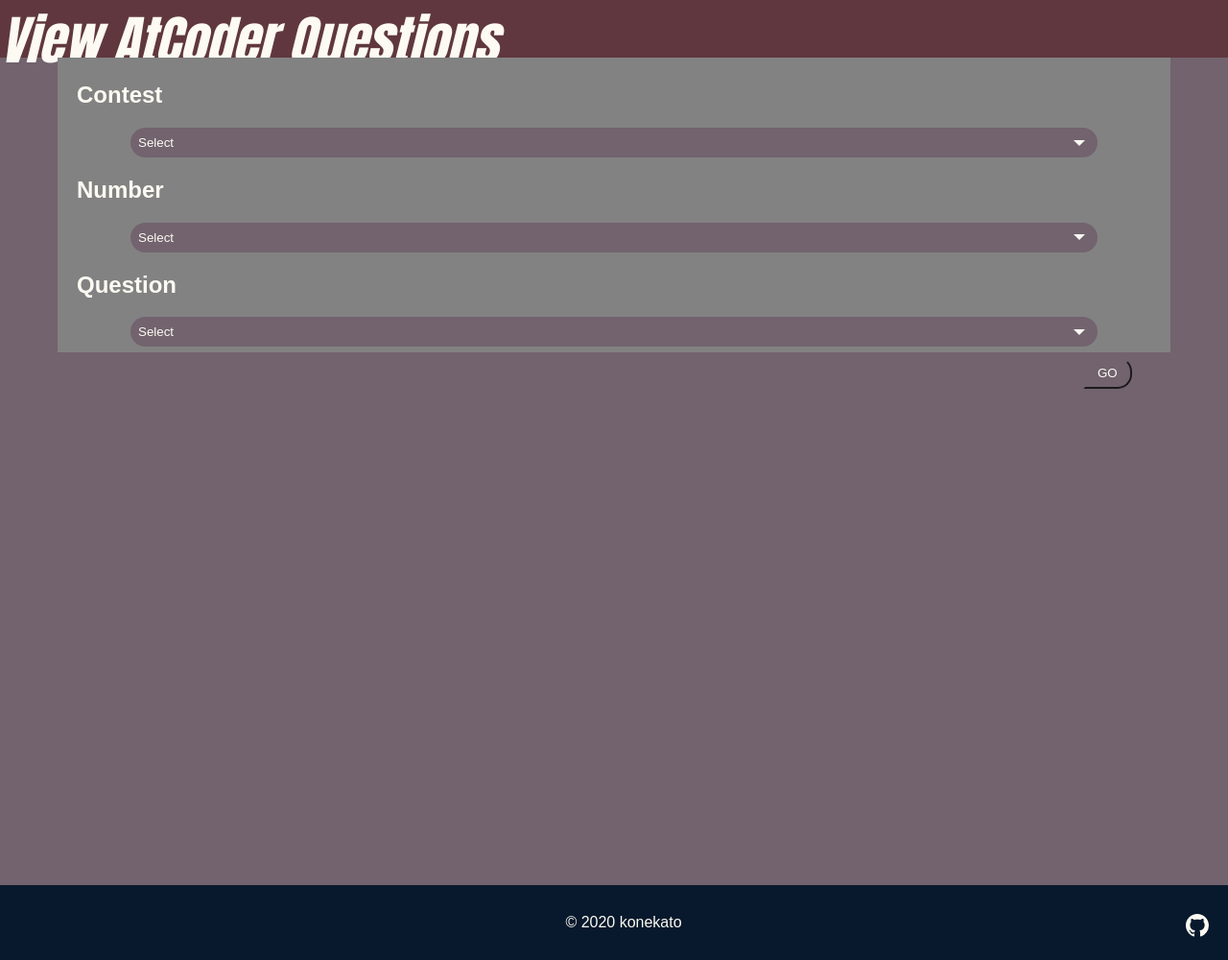
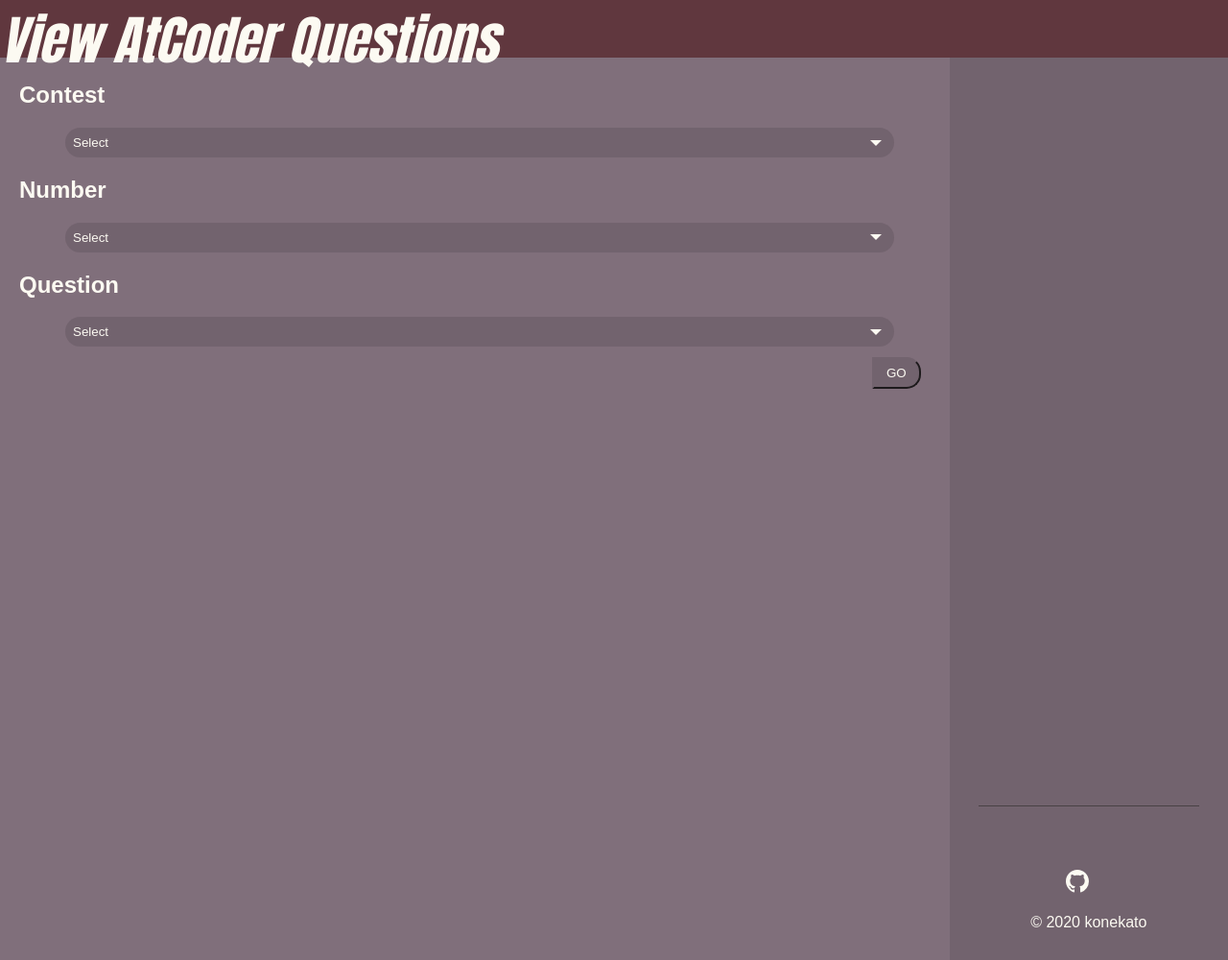
Before and after one commit to konekato/view-atcoder-questions, a Django app: page /home/ in a window 1280 px wide. Shown: the whole page at 96% size. Run offline with Django 3.2, Linux system fonts and the light colour scheme.

Commit message:
viewを改善

```diff
--- a/api/static/css/default.css
+++ b/api/static/css/default.css
@@ -1,8 +1,10 @@
-body{
+body {
+    height: auto;
+    width: auto;
     margin: 0px;
     padding: 0px;
 
-    background-color: #72636E;
+    background-color: #806f7b;
 
     font-family: Arial, Helvetica, sans-serif;
     color: #FCFAF2;
@@ -17,8 +19,8 @@
 }
 
 hr {
-    background-color: #828281;
-    border-bottom: #828282;
+    background-color: #72636E;
+    border-bottom: #72636E;
     padding: 0.5px 5px;
 
 }
@@ -37,6 +39,9 @@
     width: 100%;
     height: 60px;
 
+    position: fixed;
+    top: 0px;
+
     background-color: #60373E;
 
     white-space: nowrap;
@@ -51,31 +56,54 @@
     color: #FCFAF2;
 }
 
-#body {
+#main-left {
+    width: 75%;
     margin: 0px;
     padding: 5px 20px;
 
     position: absolute;
     top: 60px;
-    left: 60px;
-    right: 60px;
+    left: 0px;
     bottom: inherit;
-    background-color: #828282;
+}
+
+#main-right {
+    width: 18%;
+    height: 100%;
+    margin: 0px;
+    padding: 40px 30px;
+
+    position: fixed;
+    top: 60px;
+    right: 0px;
+
+    background-color: #72636E;
 }
 
 #footer {
-    width: 100%;
+    width: 18%;
+    height: 15%;
     margin: 0px;
-    padding: 30px 10px;
+    padding: 0px 0px 10px 0px;
 
-    position: absolute;
+    position: fixed;
     bottom: 0px;
 
-    background-color: #08192D;
+    white-space: nowrap;
+
+
+    border-top: solid 1px rgb(73, 65, 69);
+}
+#footer div {
+    padding: 0px;
+    margin-bottom: 30px;
 
     text-align: center;
 
-    white-space: nowrap;
+    position: absolute;
+    right: 10px;
+    left: 10px;
+    bottom: 0px;
 }
 
 .selectbox {
@@ -144,6 +172,16 @@
     background: #828282;
 }
 
+.jump {
+    padding: 0px 30px 0px 10px;
+    margin: 5px 0px;
+}
+
+.jump:hover {
+    background-color: rgb(73, 65, 69);
+    cursor: pointer;
+}
+
 .itaght {
     font-style: italic;
     float: right;
@@ -155,6 +193,9 @@
     vertical-align: text-bottom;
     height: 1.5em;
 
+    margin-bottom: 70px;
+
     position: absolute;
-    right: 40px;
+    right: 50%;
+    bottom: 0px;
 }
--- a/api/templates/select_questions.html
+++ b/api/templates/select_questions.html
@@ -10,7 +10,7 @@
     </head>
     <body>
         <header id="header"><a href="/home">View AtCoder Questions</a></header>
-        <div id="body">
+        <div id="main-left">
             <form action="/home/question/" method="POST">
                 {% csrf_token %}
                 <h2>Contest</h2>
@@ -28,8 +28,8 @@
                 <button type="submit" class="btn-right-radius">GO</button>
             </form>
         </div>
+        <div id="main-right">
             <footer id="footer">
-            &copy; 2020 konekato
                 <a href="https://github.com/konekato" target="_blank" rel="noopener noreferrer">
                     <svg class="octicon octicon-mark-github" viewBox="0 0 16 16" version="1.1" aria-hidden="true">
                         <path fill-rule="evenodd" d="M8 0C3.58 0 0 3.58 0 8c0 3.54 2.29 6.53 5.47 7.59.4.07.55-.17.55-.38 0-.19-.01-.82-.01-1.49-2.01.37-2.53-.49-2.69-.94-.09-.23-.48-.94-.82-1.13-.28-.15-.68-.52-.01-.53.63-.01
@@ -38,6 +38,8 @@
                         </path>
                     </svg>
                 </a>
+                <div>&copy; 2020 konekato</div>
             </footer>
+        </div>
     </body>
 </html>
```
Also changed, not shown: api/templates/show_question.html (+38 -7 lines). Lines whose indentation alone changed are shown as unchanged.
